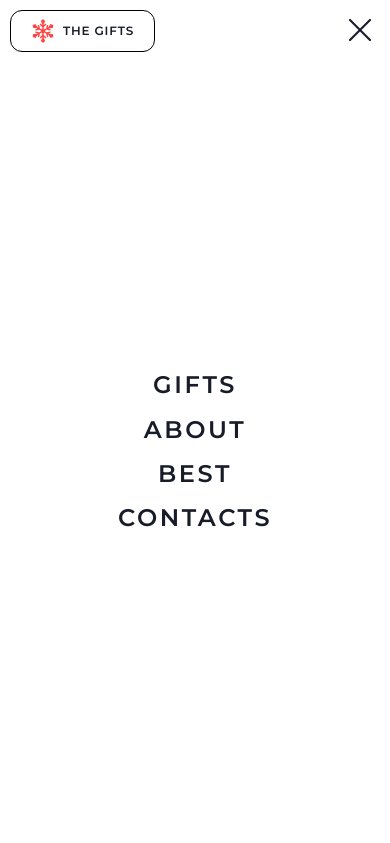
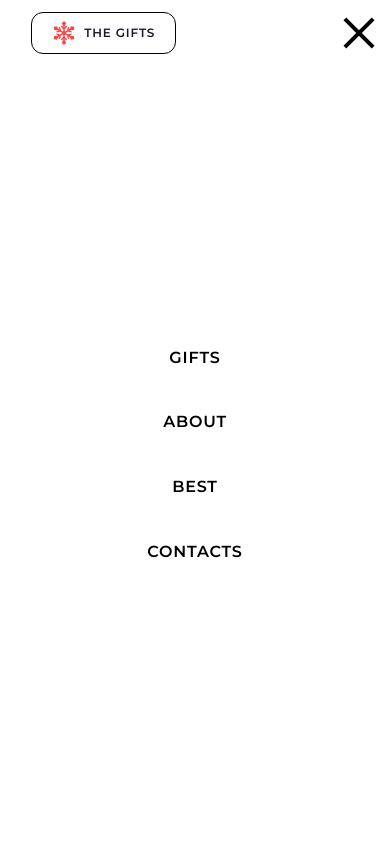
Before and after one commit to deeprecession/christmas-landing, a website built with Vite: page christmas-shop/index.html in a window 390 px wide. Both pictures are taken after a click on the button "Toggle menu". Shown: the top 843 px of the page. Built offline with nearby package versions, Linux system fonts and the light colour scheme; files whose address does not match are found by name.

Commit message:
fix: rewrite burger menu

```diff
--- a/christmas-shop/index.html
+++ b/christmas-shop/index.html
@@ -20,8 +20,9 @@
 
 <body>
   <div class="home-page">
+    <div id="burger-menu-container" class="burger-menu-container">
       <header class="main-header" id="main-header">
-      <a href="/">
+        <a href="/" class="main-header__logo">
           <div class="main-header__titled-logo">
             <img width="24" height="24" src="/logo.png" alt="logo" />
             <div>The Gifts</div>
@@ -37,14 +38,22 @@
           </ul>
         </nav>
 
-      <button class="main-header__burger-menu-open-btn" id="open-burger-btn">
-        <img width="40" height="40" src="/burger-btn.png" alt="-" />
-      </button>
-
-      <button class="main-header__burger-menu-close-btn" id="close-burger-btn">
-        <img width="40" height="40" src="/close.png" alt="X" />
+        <button class="main-header__burger-menu-btn" id="burger-menu-btn" aria-label="Toggle menu">
+          <span class="burger-line"></span>
+          <span class="burger-line"></span>
+          <span class="burger-line"></span>
         </button>
       </header>
+
+      <nav class="burger-menu__site-navigation" id="burger-menu">
+        <ul>
+          <li><a href="/gifts">Gifts</a></li>
+          <li><a href="/#about">About</a></li>
+          <li><a href="/#random-gifts">Best</a></li>
+          <li><a href="#home-contacts">Contacts</a></li>
+        </ul>
+      </nav>
+    </div>
 
     <main class="home-page__main-content">
       <div class="hero-container">
--- a/christmas-shop/src/main.js
+++ b/christmas-shop/src/main.js
@@ -1,5 +1,5 @@
 import "./scss/main.scss";
-import { addBurgerMenuBtnEventListener } from "./utils/burgerMenu";
+import initBurgerMenu from "./utils/burgerMenu";
 import { addEventListenersToFilters } from "./utils/giftFilters";
 import { loadAllGifts } from "./utils/loadAllGifts";
 import { resetRandomGiftsComponent } from "./utils/randomGifts";
@@ -13,7 +13,7 @@ if (
 ) {
 	startCTATimer();
 	resetRandomGiftsComponent();
-	addBurgerMenuBtnEventListener();
+	initBurgerMenu();
 	addSliderEventListener();
 }
 
@@ -25,5 +25,5 @@ if (
 	addEventListenersToFilters();
 	addScrollUpButtonEventListener();
 
-	addBurgerMenuBtnEventListener();
+	initBurgerMenu();
 }
--- a/christmas-shop/src/scss/base/_global.scss
+++ b/christmas-shop/src/scss/base/_global.scss
@@ -12,9 +12,8 @@
   -moz-osx-font-smoothing: grayscale;
 }
 
-html,
-body {
-  overflow-x: hidden !important;
+html {
+  overflow-x: hidden;
 }
 
 body {
--- a/christmas-shop/src/scss/layout/_header.scss
+++ b/christmas-shop/src/scss/layout/_header.scss
@@ -1,104 +1,175 @@
 @use "../base/typography" as *;
+
+.burger-menu-container {
+  @include action-small-font;
+
+  background-color: #fff;
+
+  width: 100%;
+  display: flex;
+  flex-flow: column nowrap;
+}
+
+.burger-menu-container-extended {
+  @export .burger-menu-container;
+
+  height: 100vh;
+  position: fixed;
+}
 
 .main-header {
   width: 100%;
-
   padding: 12px 8%;
-
   display: flex;
-  flex-flow: row nowrap;
   align-items: center;
   justify-content: space-between;
-
-  gap: 12px;
-
   background-color: var(--static-white-color);
-  @include action-small-font;
 }
 
-.main-header-burger-unwrapped {
-  position: fixed;
-  height: 100vh;
-  top: 0;
-  left: 0;
-
-  flex-flow: column nowrap;
-
-  @extend .main-header;
-
-  .main-header__titled-logo {
-    position: fixed;
-    top: 10px;
-    left: 10px;
-  }
-
-  .main-header__burger-menu-close-btn {
-    position: fixed;
-    top: 10px;
-    right: 10px;
-  }
-}
-
-.main-header__default-nav>ul {
-  width: 100%;
-}
-
-.main-header__burger-nav,
-.main-header__burger-nav>ul {
-  @include action-lagre-font;
-
-  width: 100%;
-  height: 100%;
-
-  padding: 0;
-
+.main-header__logo {
+  display: flex;
+  align-items: center;
   gap: 8px;
-
-  display: flex;
-  flex-flow: column nowrap;
-  justify-content: center;
-  align-items: center;
-}
-
-.main-header ul li {
-  display: inline-block;
-  padding: 0 12px;
 }
 
 .main-header__titled-logo {
   display: flex;
-  flex-flow: row nowrap;
-  flex-grow: 0;
   align-items: center;
-
   gap: 8px;
   padding: 8px 20px;
-  border: 1px solid #000000;
+  border: 1px solid #000;
   border-radius: 12px;
-
-  text-wrap: nowrap;
   cursor: pointer;
-
-  text-align: center;
 }
 
-.main-header__burger-menu-close-btn,
-.main-header__burger-menu-open-btn {
+.main-header__site-navigation {
   display: flex;
+
+  ul {
+    display: flex;
+    gap: 16px;
+
+    li {
+      display: inline-block;
+
+      a {
+        text-decoration: none;
+        color: inherit;
+        font-size: 1rem;
+      }
+    }
+  }
+}
+
+.main-header__burger-menu-btn {
+  display: none;
+  background: transparent;
+  border: none;
+  cursor: pointer;
+  position: relative;
+  width: 40px;
+  height: 40px;
+}
+
+.burger-line {
+  position: absolute;
+  width: 100%;
+  height: 4px;
+  background-color: black;
+  transition:
+    transform 0.3s,
+    opacity 0.3s;
+}
+
+.burger-line:nth-child(1) {
+  top: 8px;
+}
+
+.burger-line:nth-child(2) {
+  display: none;
+}
+
+.burger-line:nth-child(3) {
+  top: 28px;
+}
+
+.burger-menu__site-navigation {
+  display: none;
+
+  height: 100%;
+
+  background-color: #fff;
 
   justify-content: center;
   align-items: center;
 
-  padding: 0;
-  margin: 0;
+  position: relative;
+  top: 0;
+  left: 0;
+  width: 0;
 
-  isolation: isolate;
-  border: none;
+  transform: translateX(-100%);
+  transition:
+    transform 0.3s ease,
+    width 0.3s ease;
 
-  background-color: transparent;
+  ul {
+    margin: 0;
+    padding: 0;
 
-  width: 40px;
-  height: 40px;
+    display: flex;
+    flex-flow: column nowrap;
+    gap: 8px;
 
-  cursor: pointer;
+    text-align: center;
+
+    li {
+      display: inline-block;
+      margin: 0;
+      padding: 20px 12px;
+
+      a {
+        text-decoration: none;
+        color: inherit;
+        font-size: 1rem;
+      }
+    }
+  }
 }
+
+.burger-menu__site-navigation-opened {
+  @extend .burger-menu__site-navigation;
+  display: flex;
+
+  width: 100%;
+
+  transform: translateX(0);
+  /* Slide the menu into view */
+}
+
+// Responsive styles
+@media (max-width: 768px) {
+  .main-header {
+    .main-header__site-navigation {
+      display: none;
+    }
+
+    .main-header__burger-menu-btn {
+      display: block;
+    }
+
+    &.menu-opened {
+      .main-header__site-navigation {
+        display: flex;
+      }
+
+      .burger-line:nth-child(1) {
+        transform: translateY(10px) rotate(45deg);
+      }
+
+      .burger-line:nth-child(3) {
+        transform: translateY(-10px) rotate(-45deg);
+      }
+    }
+  }
+}
--- a/christmas-shop/src/utils/burgerMenu.js
+++ b/christmas-shop/src/utils/burgerMenu.js
@@ -1,64 +1,65 @@
 import { allowScroll, disalowScroll } from "./pageScrollUtils";
 
-export const addBurgerMenuBtnEventListener = () => {
-	const openBtn = document.getElementById("open-burger-btn");
-	const closeBtn = document.getElementById("close-burger-btn");
-	const nav = document.getElementById("header-nav");
-	const header = document.getElementById("main-header");
+const initBurgerMenu = () => {
+	const burgerMenuBtn = document.getElementById("burger-menu-btn");
+	const headerNav = document.getElementById("header-nav");
+	const mainHeader = document.getElementById("main-header");
 
-	const setOpenedBurgerState = () => {
-		openBtn.style.display = "none";
-		closeBtn.style.display = "block";
-
-		nav.style.display = "block";
-		nav.className = "main-header__burger-nav";
-
-		header.className = "main-header-burger-unwrapped";
+	const toggleMenu = () => {
+		const isMenuOpen = mainHeader.classList.toggle("menu-opened");
 
 		disalowScroll();
+		if (isMenuOpen) {
+			setBurgerMenuToOpenState();
+			disalowScroll();
+		} else {
+			setBurgerMenuToClsedState();
+			allowScroll();
+		}
 	};
+	const updateMenuStateOnResize = () => {
+		setBurgerMenuToClsedState();
 
-	const setClosedBurgerState = () => {
-		closeBtn.style.display = "none";
-		openBtn.style.display = "block";
+		if (window.innerWidth >= 768) {
+			mainHeader.classList.remove("menu-opened");
+			headerNav.style.display = "flex";
 
-		nav.style.display = "none";
-		nav.className = "main-header__burger-nav";
-
-		header.className = "main-header";
-
-		allowScroll();
-	};
-
-	const setBigHeaderState = () => {
-		openBtn.style.display = "none";
-		closeBtn.style.display = "none";
-
-		nav.style.display = "block";
-		nav.className = "main-header__default-nav";
-
-		header.className = "main-header";
-	};
-
-	const updtaeHeaderToWindowSize = () => {
-		if (window.innerWidth < 768) {
-			setClosedBurgerState();
+			allowScroll();
 		} else {
-			setBigHeaderState();
+			headerNav.style.display = "none";
 		}
 	};
 
-	openBtn.addEventListener("click", () => {
-		setOpenedBurgerState();
+	burgerMenuBtn.addEventListener("click", toggleMenu);
+	window.addEventListener("resize", updateMenuStateOnResize);
+
+	const burgerMenu = document.getElementById("burger-menu");
+	const links = burgerMenu.querySelectorAll("a");
+	links.forEach((link) => {
+		link.addEventListener("click", () => {
+			setBurgerMenuToClsedState();
+			mainHeader.classList.remove("menu-opened");
+		});
 	});
 
-	closeBtn.addEventListener("click", () => {
-		setClosedBurgerState();
-	});
+	updateMenuStateOnResize();
+};
 
-	window.addEventListener("resize", () => {
-		updtaeHeaderToWindowSize();
-	});
+const setBurgerMenuToClsedState = () => {
+	const burgerMenu = document.getElementById("burger-menu");
+	burgerMenu.classList.remove("burger-menu__site-navigation-opened");
 
-	updtaeHeaderToWindowSize();
+	const burgerMenuContainer = document.getElementById("burger-menu-container");
+	burgerMenuContainer.classList.remove("burger-menu-container-extended");
 };
+
+const setBurgerMenuToOpenState = () => {
+	const burgerMenu = document.getElementById("burger-menu");
+	const burgerMenuContainer = document.getElementById("burger-menu-container");
+
+	burgerMenu.classList.add("burger-menu__site-navigation-opened");
+
+	burgerMenuContainer.classList.add("burger-menu-container-extended");
+};
+
+export default initBurgerMenu;
--- a/christmas-shop/src/utils/pageScrollUtils.js
+++ b/christmas-shop/src/utils/pageScrollUtils.js
@@ -1,9 +1,9 @@
 export const disalowScroll = () => {
-	document.body.style.overflow = "hidden";
+	document.body.style.overflowY = "hidden !important";
 	document.body.style.touchAction = "none";
 };
 
 export const allowScroll = () => {
-	document.body.style.overflow = "visible";
+	document.body.style.overflowY = "visible";
 	document.body.style.touchAction = "auto";
 };
```
Also changed, not shown: christmas-shop/gifts.html (+16 -7 lines). Lines whose indentation alone changed are shown as unchanged.
